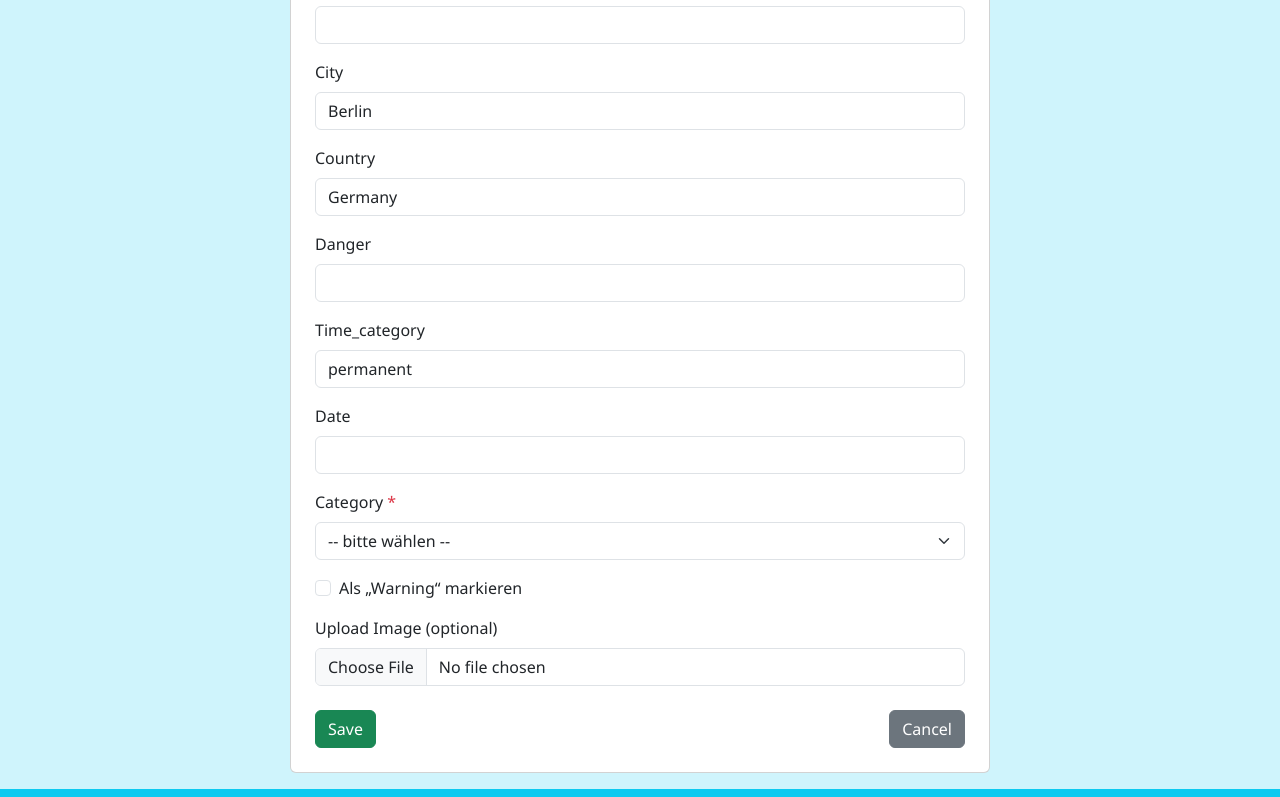
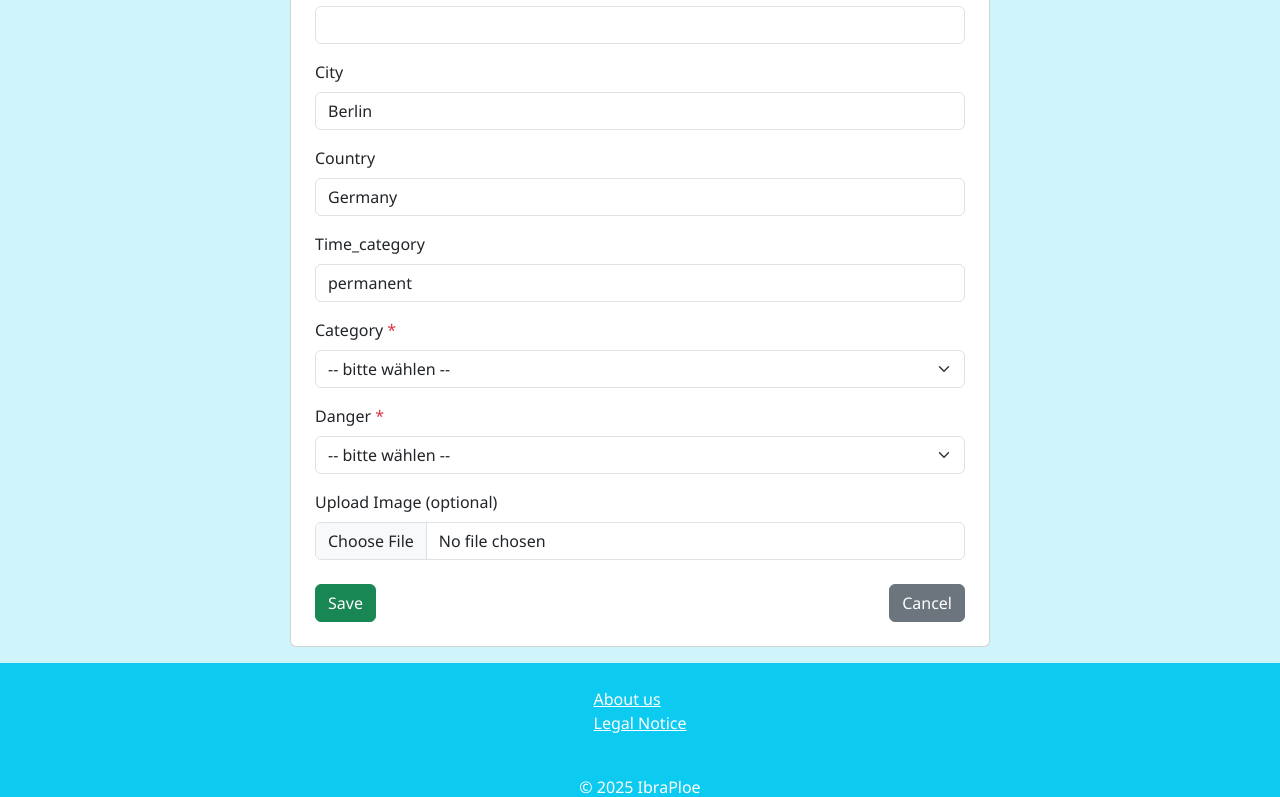
Before and after one commit to ibragimanelya/sustainable_locations, a React (Vite) app: page /locations/add in a window 1280 px wide. Shown: the part 627-1424 px from the top of the page. Built offline with nearby package versions, Linux system fonts and the light colour scheme.

Commit message:
fix add new Location

```diff
--- a/src/components/CreateNewLocationScreen.tsx
+++ b/src/components/CreateNewLocationScreen.tsx
@@ -12,6 +12,7 @@ const CreateNewLocationScreen = () => {
     country: "Germany", // Default-Wert
     time_category: "permanent", // Default-Wert
     category: "", // Default-Wert
+    danger: "" //Default-Wert
   });
 
   const [hasDanger, setHasDanger] = useState(false);
@@ -42,6 +43,7 @@ const CreateNewLocationScreen = () => {
       // Validate required fields
       if (!newLocation.title) throw new Error("Title is required");
       if (!newLocation.category) throw new Error("Category is required");
+      if (!newLocation.danger) throw new Error("Danger is required");
 
       const payload : any = {
         title: newLocation.title,
@@ -49,16 +51,19 @@ const CreateNewLocationScreen = () => {
         longitude: lng,
         latitude: lat,
         category: newLocation.category,
+        danger: newLocation.danger,
         street: newLocation.street || "",
         zip: newLocation.zip ? Number(newLocation.zip) : 0,
         city: newLocation.city || "Berlin",
         country: newLocation.country || "Germany",
         time_category: newLocation.time_category || "permanent",
         user: user?.username || "",
-        date: new Date().toISOString(),
+        date: Date.now(),
       };
 
-      if (hasDanger) payload.danger = "Warning";
+      //if (hasDanger) payload.danger = "Warning";
+
+      console.log(payload);
 
       const newId = await createLocation(payload, imageFile);
       navigate(`/locations/${newId}`);
@@ -77,9 +82,7 @@ const CreateNewLocationScreen = () => {
     { name: "zip", type: "number" },
     { name: "city", type: "text" },
     { name: "country", type: "text" },
-    { name: "danger", type: "text" },
-    { name: "time_category", type: "text" },
-    { name: "date", type: "text"},
+    { name: "time_category", type: "text" }
   ];
 
   return (
@@ -131,7 +134,7 @@ const CreateNewLocationScreen = () => {
           </div>
 
           {/* Checkbox für Danger */}
-          <div className="form-check mb-3">
+          {/*<div className="form-check mb-3">
             <input
               type="checkbox"
               className="form-check-input"
@@ -143,6 +146,27 @@ const CreateNewLocationScreen = () => {
             <label htmlFor="dangerCheck" className="form-check-label">
               Als „Warning“ markieren
             </label>
+          </div>*/}
+
+          <div className="mb-3">
+            <label htmlFor="danger" className="form-label">
+              Danger <span className="text-danger">*</span>
+            </label>
+            <select
+              id="danger"
+              name="danger"
+              className="form-select"
+              value={newLocation.danger || ""}
+              onChange={handleChange}
+              required
+            >
+              <option value="" disabled>
+                -- bitte wählen --
+              </option>
+              <option value="All good!">All good!</option>
+              <option value="High">High</option>
+              <option value="Warning">Warning</option>
+            </select>
           </div>
 
           <div className="mb-3">
--- a/src/components/LocationDetailScreen.tsx
+++ b/src/components/LocationDetailScreen.tsx
@@ -89,7 +89,7 @@ const LocationDetailScreen = () => {
                 />
                 <ul>
                 {location.tags.map((tag, index) => (
-                    <li key={index}>{tag}</li>
+                    <li key={index}>{tag.tag}</li>
                 ))}
                 </ul>
             </div>
--- a/src/components/LocationList.tsx
+++ b/src/components/LocationList.tsx
@@ -6,6 +6,8 @@ import { useNavigate } from "react-router";
 import { loggedIn, logout, user } from "../domain/auth";
 
 //todo welcome message personalisiert
+
+/*{"title":"Test Radweg 1","longitude":13.2643306,"latitude":52.4221462,"date":1746970100951,"files":[{}],"category":"bad","description":"Radweg testen","street":"Test-Straße","zip":"14165","city":"Berlin","country":"Germany","danger":"Warning","time_category":"permanent"}*/
 
 
 const LocationList = () => {
@@ -30,7 +32,7 @@ const LocationList = () => {
   return (
     <div className="d-flex flex-column align-items-center px-3">
       {loggedIn() && (<div className="card m-2 m-md-4">
-        <h1 className="fw-bold">Welcome, {user.username}!</h1>
+        <h1 className="fw-bold">Welcome, {user.firstname}!</h1>
         <p className="fs-2 text-primary">This page highlights various bike incident locations, both good and bad.</p>
         <p className="fs-2 text-primary">Stay informed and help make the city a safer place for cyclists!</p>
       </div>)}
--- a/src/domain/auth.ts
+++ b/src/domain/auth.ts
@@ -1,4 +1,3 @@
-import { get } from "http";
 import { loginRequest, logoutRequest } from "./UserAPI";
 
 //Log in as admin with "admin123" and "password"
```
